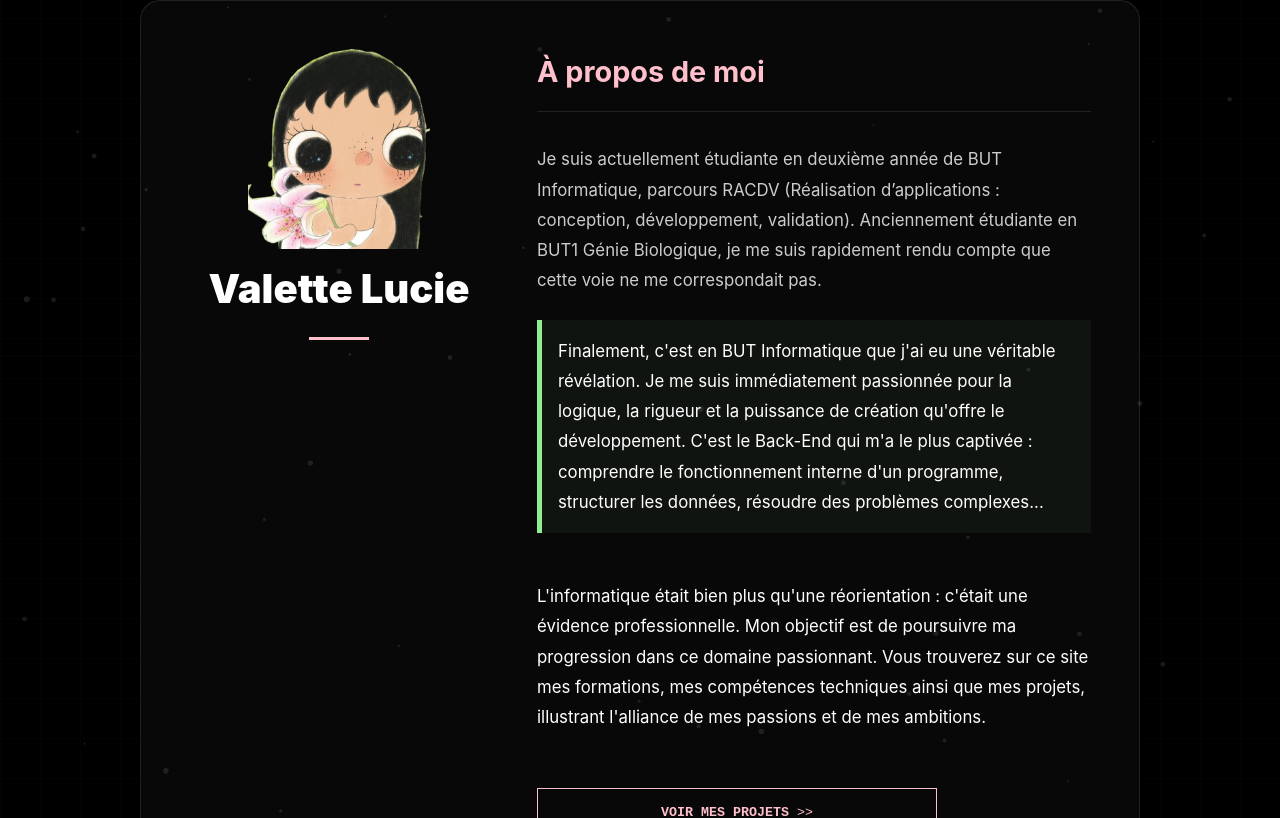
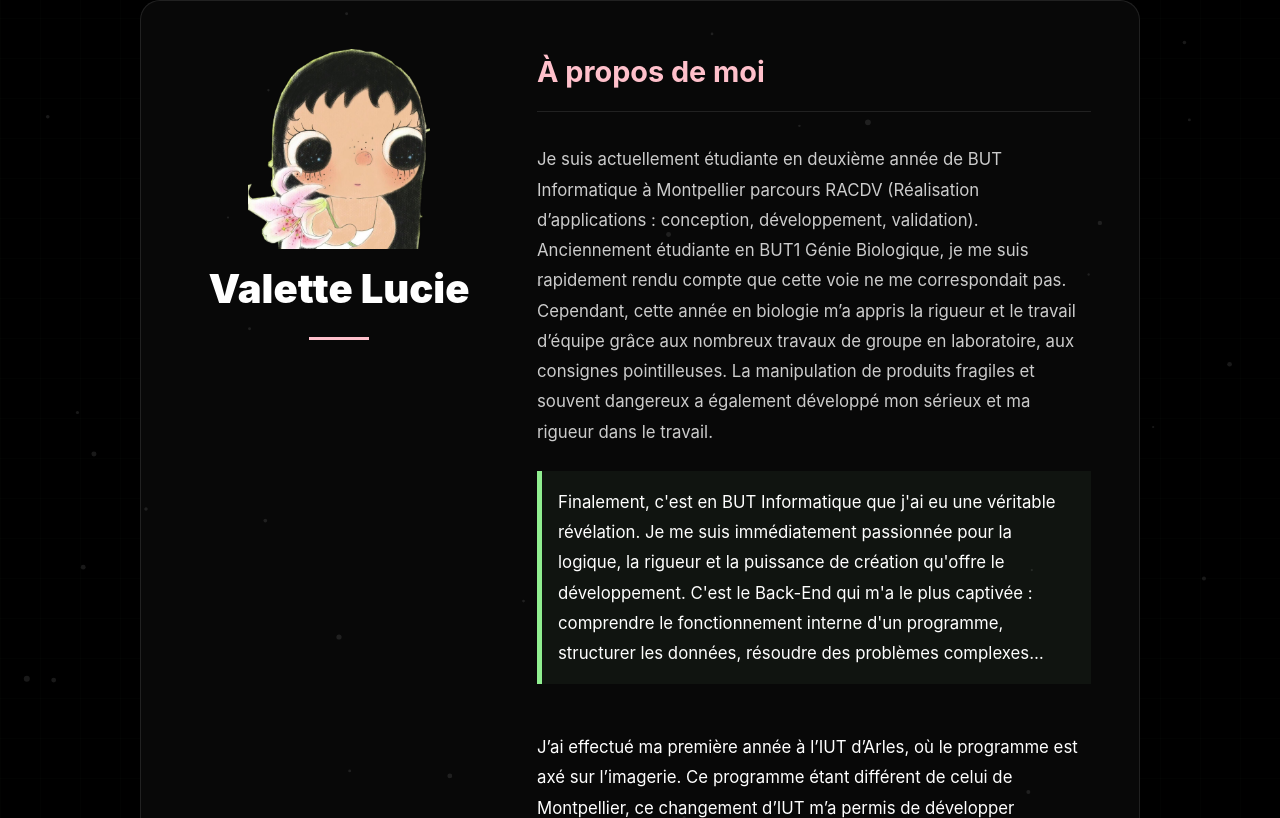
Before and after one commit to lucie-valette/lucie-valette.github.io, a Vue app: page / in a window 1280 px wide. Shown: the part 982-1800 px from the top of the page. Built offline with nearby package versions, Linux system fonts and the light colour scheme; what @tresjs/core would draw is missing.

Commit message:
fix: correction erreur

```diff
--- a/src/components/home/Apropos.vue
+++ b/src/components/home/Apropos.vue
@@ -7,7 +7,7 @@
 
     <div class="container">
       <div class="header-glitch">
-        <h2 class="section-title">PROFILE PERSONNEL</h2>
+        <h2 class="section-title">PROFIL PERSONNEL</h2>
       </div>
 
       <div class="profile-card-container">
@@ -25,23 +25,23 @@
               <h4 class="bio-intro">À propos de moi</h4>
 
               <p class="bio-text">
-                Je suis actuellement étudiante en deuxième année de BUT Informatique, parcours RACDV (Réalisation d’applications : conception, développement, validation).
-                Anciennement étudiante en BUT1 Génie Biologique, je me suis rapidement rendu compte que cette voie
-                ne me correspondait pas.
+                Je suis actuellement étudiante en deuxième année de BUT Informatique à Montpellier parcours RACDV (Réalisation d’applications : conception, développement, validation).
+                Anciennement étudiante en BUT1 Génie Biologique, je me suis rapidement rendu compte que cette voie ne me correspondait pas. Cependant, cette année en biologie m’a appris la rigueur et le travail d’équipe grâce aux nombreux travaux de groupe en laboratoire, aux consignes pointilleuses. La manipulation de produits fragiles et souvent dangereux a également développé mon sérieux et ma rigueur dans le travail.
+
               </p>
 
               <p class="bio-text highlight-text">
-                Finalement, c'est en BUT Informatique que j'ai eu une véritable révélation.
-                Je me suis immédiatement passionnée pour la logique, la rigueur et la puissance de création qu'offre le développement.
-                C'est le Back-End qui m'a le plus captivée : comprendre le fonctionnement interne d'un programme,
-                structurer les données, résoudre des problèmes complexes...
+                Finalement, c'est en BUT Informatique que j'ai eu une véritable révélation. Je me suis immédiatement passionnée pour la logique, la rigueur et la puissance de création qu'offre le développement. C'est le Back-End qui m'a le plus captivée : comprendre le fonctionnement interne d'un programme, structurer les données, résoudre des problèmes complexes…
               </p>
 
               <p class="bio-text final-statement">
-                L'informatique était bien plus qu'une réorientation : c'était une évidence professionnelle.
-                Mon objectif est de poursuivre ma progression dans ce domaine passionnant.
-                Vous trouverez sur ce site mes formations, mes compétences techniques ainsi que mes projets,
-                illustrant l'alliance de mes passions et de mes ambitions.
+                J’ai effectué ma première année à l’IUT d’Arles, où le programme est axé sur l’imagerie. Ce programme étant différent de celui de Montpellier, ce changement d’IUT m’a permis de développer davantage de compétences et d’apprendre de nombreux langages de programmation, ce qui m’a apporté une réelle polyvalence dans le domaine de l’informatique. J’ai également dû faire preuve d’une grande adaptabilité, car l’environnement de travail, les langages et les méthodes pédagogiques étaient très différents, et j’ai dû m’adapter rapidement pour suivre le rythme des cours.
+                L'informatique était bien plus qu'une réorientation : c'était une évidence professionnelle. Mon objectif est de poursuivre ma progression dans ce domaine passionnant.
+                Je ne peux pas parler de moi sans évoquer la danse classique et contemporaine, à laquelle j’ai consacré seize années de ma vie. J’ai participé à des concours, des spectacles et des représentations, ce qui m’a également conduite à faire du bénévolat en dansant lors d’événements tels que la Fête de la musique ou des marchés de Noël.
+                J’ai suivi une année en sport-études à l’âge de 11 ans, durant laquelle j’étudiais par le CNED. J’ai aussi été professeure de danse classique pendant un semestre auprès de quatre classes d’enfants âgés de 3 à 12 ans. Cette expérience m’a permis d’apprendre à gérer un groupe, à faire face aux imprévus et à adapter mon discours ainsi que mon enseignement en fonction de chaque élève.
+                Toutes ces années et ces expériences m’ont appris des valeurs essentielles telles que la rigueur, la discipline, la ponctualité et la résilience.
+                Vous trouverez sur ce site mes formations, mes compétences techniques, mes projets illustrant l'alliance de mes passions et de mes ambitions, ainsi que mes projets futurs.
+
               </p>
 
               <RouterLink to="/projets" class="launch-btn-link">
--- a/src/views/Futur.vue
+++ b/src/views/Futur.vue
@@ -53,7 +53,7 @@
             <p>
               Je suis animée par une passion pour la découverte. Qu'il s'agisse de nouvelles technos
               ou de concepts théoriques, <span class="highlight-gradient">j'aime tout apprendre et tout comprendre</span>.
-              Ma polyvalence est ma plus grande force : chaque sujet m'enthousiasme.
+              Chaque sujet m'enthousiasme.
             </p>
           </div>
         </div>
```
